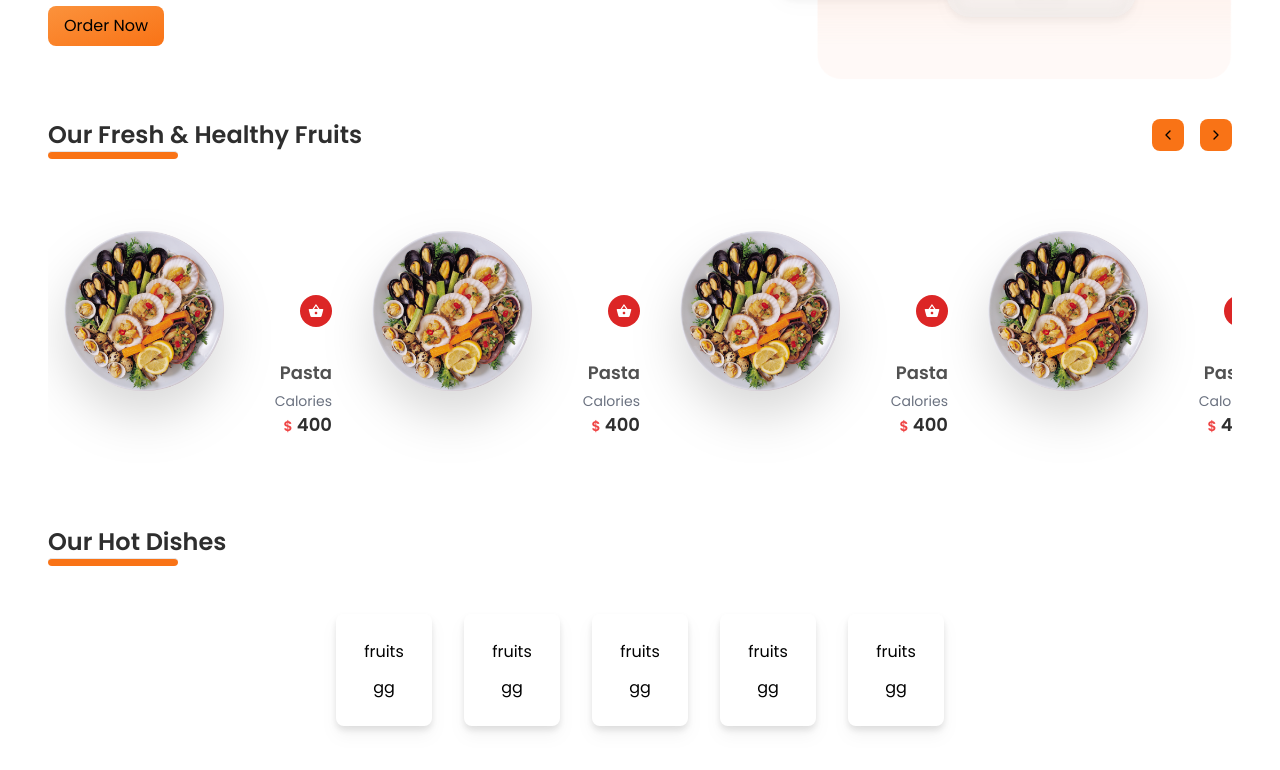
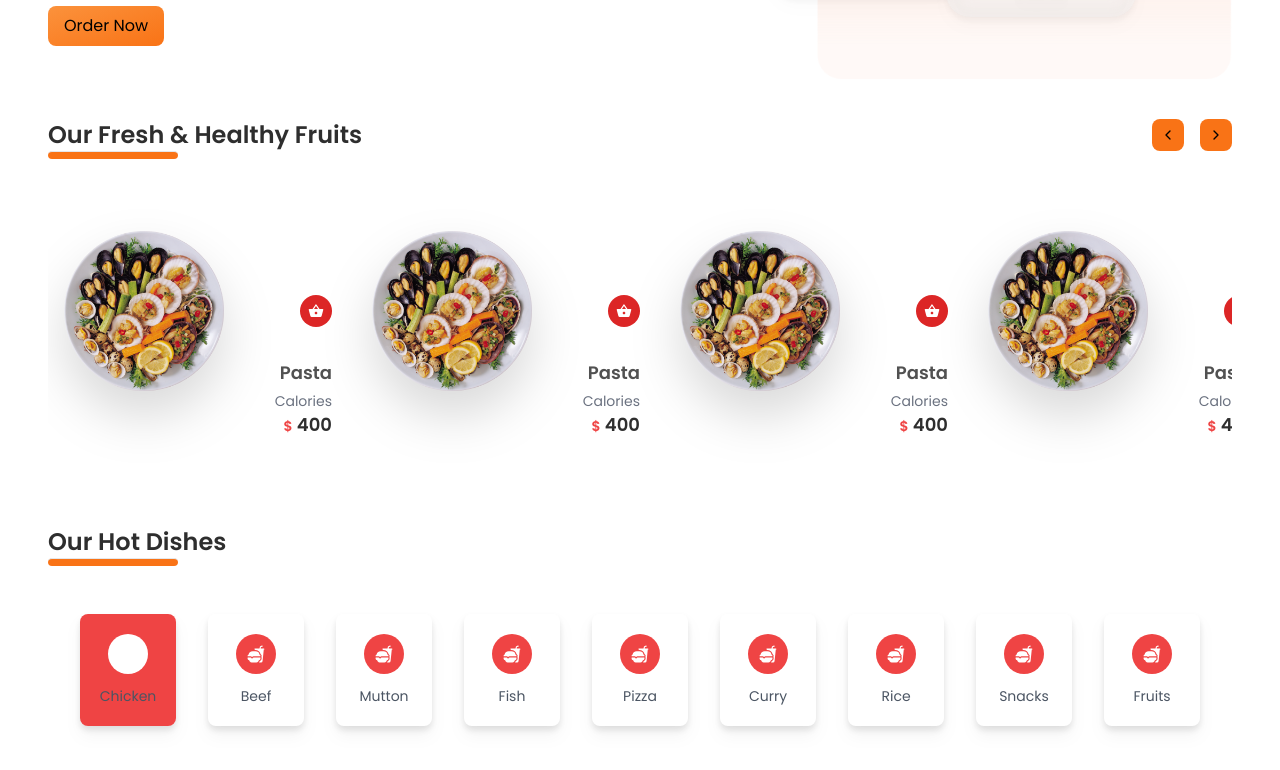
Before and after one commit to GboyegaAkere/myrestuarant, a React (Vite) app: page / in a window 1280 px wide. Shown: the part 675-1445 px from the top of the page. Built offline with nearby package versions, Linux system fonts and the light colour scheme; no server answers; the database is empty.

Commit message:
new commit

```diff
--- a/src/components/MenuContainer.jsx
+++ b/src/components/MenuContainer.jsx
@@ -1,38 +1,29 @@
-import React from 'react'
+import React, { useEffect } from 'react'
 import { motion } from 'framer-motion'
+import { IoFastFood } from "react-icons/io5";
+import { categories } from '../utils/data';
 
 const MenuContainer = () => {
+  const [filter, setFilter] = React.useState("chicken")
+  // useEffect = (()=>{
+
+  // },[])
+
   return (
     <section className=' w-full my-8' id='menu'>
         <div className='w-full flex items-center justify-between'>
             <p className='text-2xl font-semibold capitalize text-headingColor'>Our hot dishes</p>
         </div>
         <motion.hr whileHover={{scale:0.85}} className='w-[130px] h-2 bg-orange-500 rounded-lg'></motion.hr>
-        <div className='w-full flex items-center justify-start lg:justify-center gap-8 mt-6 py-6'>
-            <div className='group bg-white w-24 min-w-[94px] h-28 cursor-pointer rounded-lg drop-shadow-lg flex flex-col gap-3 items-center justify-center duration-150 transition-all ease-in-out'>
-                <p>fruits</p>
-                <p>gg</p>
+        <div className='w-full flex items-center justify-start lg:justify-center gap-8 mt-6 py-6 overflow-x-scroll '>
+          {categories && categories.map((category )=>(
+            <div onClick={()=>setFilter(category.urlParamName)} key={category.id} className={`group ${filter === category.urlParamName ? " bg-red-500" : " bg-white"} w-24 min-w-[94px] h-28 cursor-pointer rounded-lg drop-shadow-lg flex flex-col gap-3 items-center justify-center duration-150 transition-all ease-in-out hover:bg-red-500`}>
+              <div className={`w-10 h-10 rounded-full ${filter === category.urlParamName ? " bg-white" : " bg-red-500"} group-hover:bg-white flex items-center justify-center`}>
+                <IoFastFood className='text-white group-hover:text-gray-400 text-lg'/>
+              </div>
+              <p className='text-sm text-gray-600 group-hover:text-white'>{category.name}</p>
             </div>
-
-            <div className='group bg-white w-24 min-w-[94px] h-28 cursor-pointer rounded-lg drop-shadow-lg flex flex-col gap-3 items-center justify-center duration-150 transition-all ease-in-out'>
-                <p>fruits</p>
-                <p>gg</p>
-            </div>
-
-            <div className='group bg-white w-24 min-w-[94px] h-28 cursor-pointer rounded-lg drop-shadow-lg flex flex-col gap-3 items-center justify-center duration-150 transition-all ease-in-out'>
-                <p>fruits</p>
-                <p>gg</p>
-            </div>
-
-            <div className='group bg-white w-24 min-w-[94px] h-28 cursor-pointer rounded-lg drop-shadow-lg flex flex-col gap-3 items-center justify-center duration-150 transition-all ease-in-out'>
-                <p>fruits</p>
-                <p>gg</p>
-            </div>
-
-            <div className='group bg-white w-24 min-w-[94px] h-28 cursor-pointer rounded-lg drop-shadow-lg flex flex-col gap-3 items-center justify-center duration-150 transition-all ease-in-out'>
-                <p>fruits</p>
-                <p>gg</p>
-            </div>
+          ))}
         </div>
     </section>
   )
```
